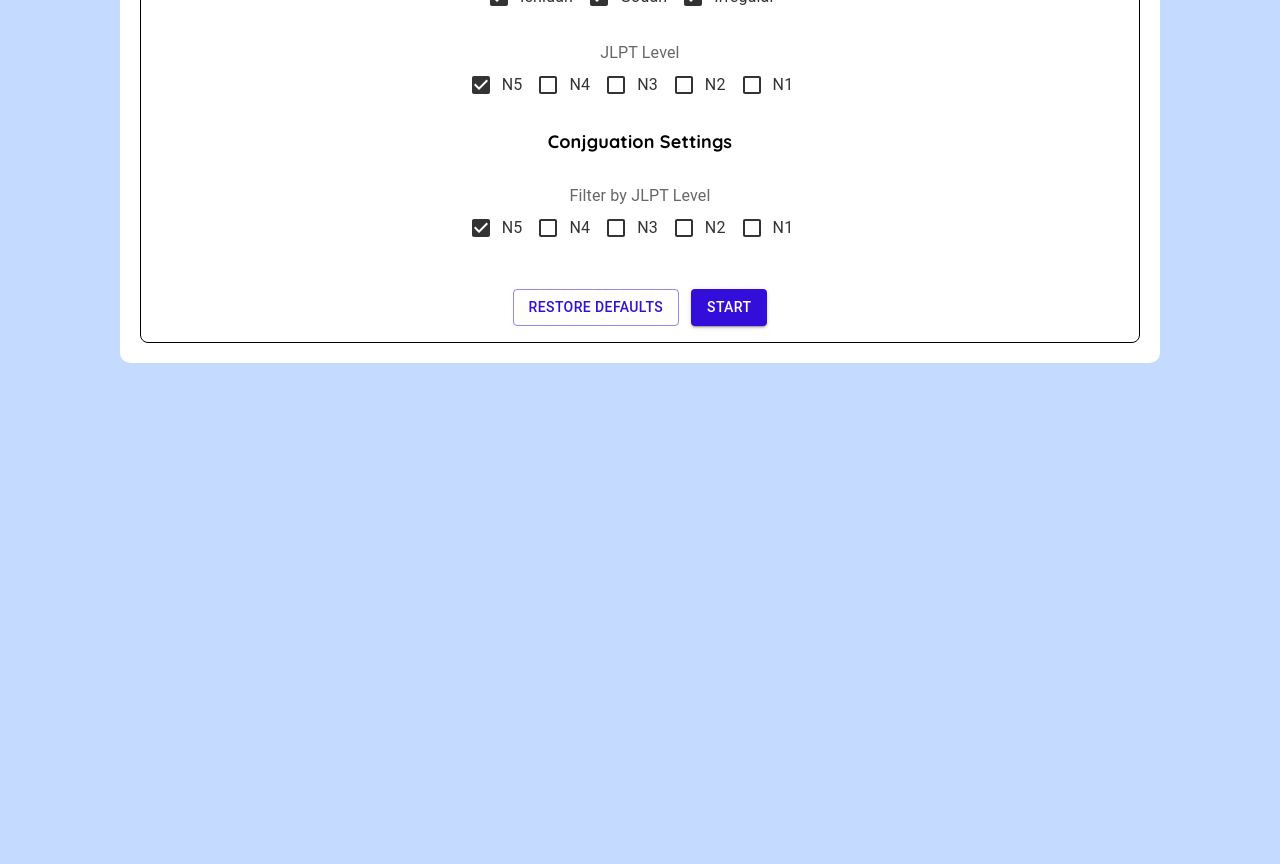
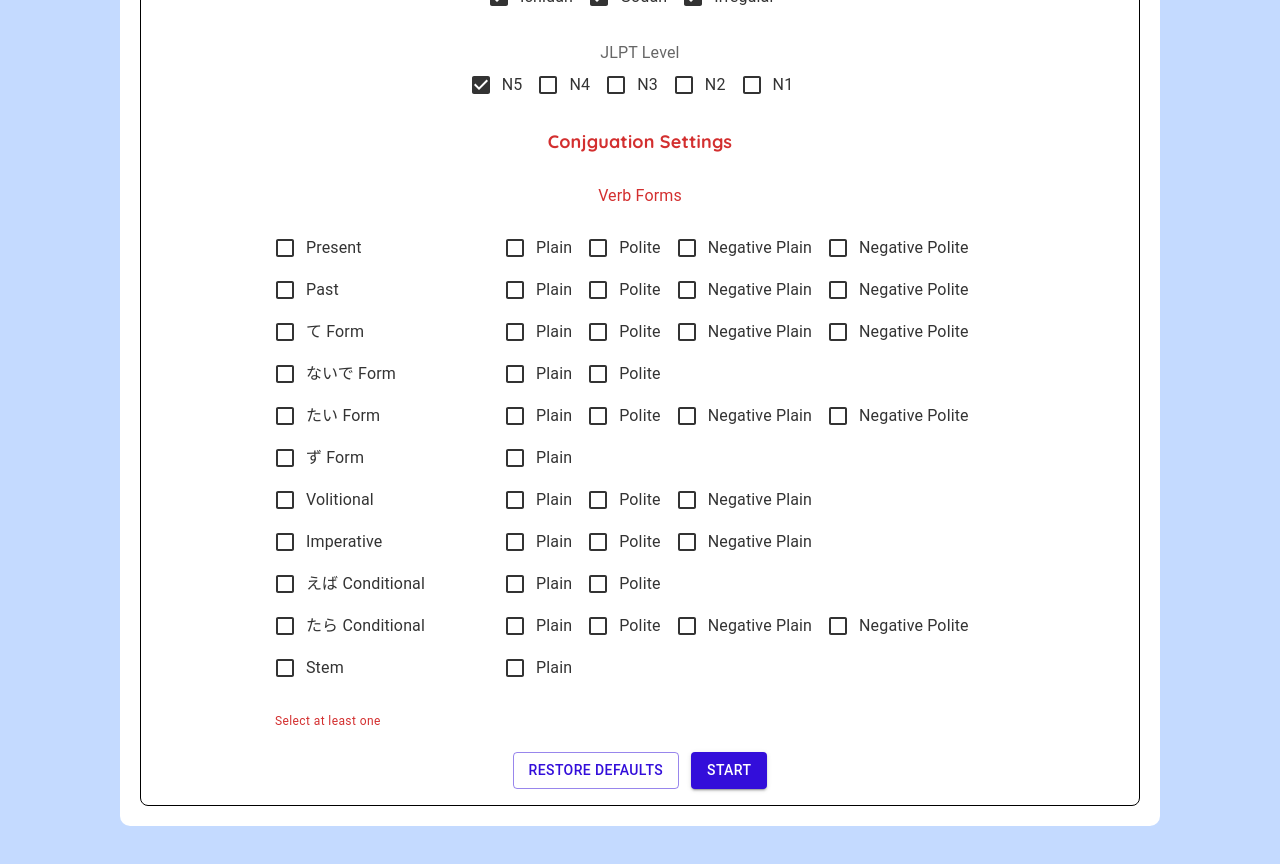
Before and after one commit to dan-turner-djt/Doushiryokucheck, a React (Create React App) app: page / in a window 1280 px wide. Shown: the part 620-1484 px from the top of the page. Before the commit the page ends 1023 px from the top, so only its background shows below. Built offline with nearby package versions, Linux system fonts and the light colour scheme.

Commit message:
add verb form checkbox grid

```diff
--- a/src/Components/SettingsForm/SettingsForm.tsx
+++ b/src/Components/SettingsForm/SettingsForm.tsx
@@ -64,6 +64,96 @@ const SettingsForm = (props: SettingsFormProps) => {
 		clN1: false
 	});
 
+	type VerbFormData = {
+		stem: {
+			plain: boolean
+		},
+		present: {
+			plain: boolean, polite: boolean, negativePlain: boolean, negativePolite: boolean
+		},
+		past: {
+			plain: boolean, polite: boolean, negativePlain: boolean, negativePolite: boolean
+		},
+		te: {
+			plain: boolean, polite: boolean, negativePlain: boolean, negativePolite: boolean
+		},
+		naide: {
+			plain: boolean, polite: boolean
+		},
+		tai: {
+			plain: boolean, polite: boolean, negativePlain: boolean, negativePolite: boolean
+		}
+		zu: {
+			plain: boolean
+		},
+		volitional: {
+			plain: boolean, polite: boolean, negativePlain: boolean
+		},
+		imperative: {
+			plain: boolean, polite: boolean, negativePlain: boolean
+		},
+		baConditional: {
+			plain: boolean, polite: boolean
+		},
+		taraConditional: {
+			plain: boolean, polite: boolean, negativePlain: boolean, negativePolite: boolean
+		}
+	}
+	type WithPlainForms = "stem" | "present" | "past" | "te" | "naide" | "tai" | "zu" | "volitional" | "imperative" | "baConditional" | "taraConditional";
+	type WithPoliteForms = "present" | "past" | "te" | "naide" | "tai" | "volitional" | "imperative" | "baConditional" | "taraConditional";
+	type WithNegativeForms = "present" | "past" | "te" | "tai" | "volitional" | "imperative" | "taraConditional";
+	type WithNegativePoliteForms = "present" | "past" | "te" | "tai" | "taraConditional";
+	type FormNames = WithPlainForms | WithPoliteForms | WithNegativeForms | WithNegativePoliteForms;
+
+	const [verbFormData, setVerbFormData] = useState<VerbFormData>({
+		stem: {
+			plain: false
+		},
+		present: {
+			plain: false, polite: false, negativePlain: false, negativePolite: false
+		},
+		past: {
+			plain: false, polite: false, negativePlain: false, negativePolite: false
+		},
+		te: {
+			plain: false, polite: false, negativePlain: false, negativePolite: false
+		},
+		naide: {
+			plain: false, polite: false
+		},
+		tai: {
+			plain: false, polite: false, negativePlain: false, negativePolite: false
+		},
+		zu: {
+			plain: false
+		},
+		volitional: {
+			plain: false, polite: false, negativePlain: false
+		},
+		imperative: {
+			plain: false, polite: false, negativePlain: false
+		},
+		baConditional: {
+			plain: false, polite: false
+		},
+		taraConditional: {
+			plain: false, polite: false, negativePlain: false, negativePolite: false
+		},
+	});
+
+	const isVerbFormError = (): boolean => {
+		for(const o of Object.entries(verbFormData)) {
+			const formInfo = o[1];
+			for(const v of Object.entries(formInfo)) {
+				if (v[1]) return false;
+			}
+		}
+
+		return true;
+	};
+	const vfInputRef = useRef<HTMLInputElement>(null);
+
+
 
 	const handleSubmit = (e: FormEvent<HTMLFormElement>) => {
 		e.preventDefault();
@@ -80,6 +170,13 @@ const SettingsForm = (props: SettingsFormProps) => {
 			if(verbLevelError) {
 				if (vlInputRef.current) {
 					vlInputRef.current.focus();
+					return;
+				}
+			}
+
+			if(isVerbFormError()) {
+				if(vfInputRef.current) {
+					vfInputRef.current.focus();
 					return;
 				}
 			}
@@ -164,15 +261,117 @@ const SettingsForm = (props: SettingsFormProps) => {
 	};
 
 	const handleClChange = (e: ChangeEvent<HTMLInputElement>) => {
+		setConjugationLevelData({...conjugationLevelData, [e.target.name]: e.target.checked});
+	};
+
+	const handleVfChange = (e: ChangeEvent<HTMLInputElement>, form: FormNames) => {
 		//setCurrentSettings({...currentSettings, [e.target.name]: e.target.checked});
-		setConjugationLevelData({...conjugationLevelData, [e.target.name]: e.target.checked});
+		setVerbFormData({...verbFormData, [form]: {...verbFormData[form], [e.target.name]: e.target.checked}});
+	};
+
+	const handleVfChangeParent = (e: ChangeEvent<HTMLInputElement>, form: FormNames) => {
+		if(e.target.checked) {
+			const obj: Record<string, boolean> = {};
+			for(const v in verbFormData[form]) {
+				obj[v] = true;
+			}
+			setVerbFormData({...verbFormData, [form]: obj});
+
+		} else if (!e.target.indeterminate) {
+			const obj: Record<string, boolean> = {};
+			for(const v in verbFormData[form]) {
+				obj[v] = false;
+			}
+			setVerbFormData({...verbFormData, [form]: obj});
+		}
+	};
+
+	const checkIndeterminate = (form: FormNames): boolean => {
+		const arr: boolean[] = [];
+		for(const v of Object.entries(verbFormData[form])) {
+			arr.push(v[1]);
+		}
+		return !(arr.every(v => v === true) || arr.every(v => v === false));
+	};
+
+	const checkboxParentGroup = (name: FormNames, label: string, first = false) => {
+		return (
+			<div>
+				<FormGroup>
+					<span className="checkbox-parent-group">
+						<span className="parent-checkbox">
+							<FormControlLabel
+								control={
+									<Checkbox checked={verbFormData[name].plain}
+										indeterminate={checkIndeterminate(name)}
+										onChange={(e) => handleVfChangeParent(e, name)}
+										name={name}
+										inputRef={first? vfInputRef : null}/>
+								}
+								label={label}
+							/>
+						</span>
+						<span className="children-checkboxes">
+							{"plain" in verbFormData[name] &&
+								<span>
+									<FormControlLabel
+										control={
+											<Checkbox checked={verbFormData[name as  WithPlainForms].plain}
+												onChange={(e) => handleVfChange(e, name)}
+												name="plain"/>
+										}
+										label="Plain"
+									/>
+								</span>
+							}
+							{"polite" in verbFormData[name] &&
+								<span>
+									<FormControlLabel
+										control={
+											<Checkbox checked={verbFormData[name as WithPoliteForms].polite}
+												onChange={(e) => handleVfChange(e, name)}
+												name="polite"/>
+										}
+										label="Polite"
+									/>
+								</span>
+							}
+							{"negativePlain" in verbFormData[name] &&
+								<span>
+									<FormControlLabel
+										control={
+											<Checkbox checked={verbFormData[name as WithNegativeForms].negativePlain}
+												onChange={(e) => handleVfChange(e, name)}
+												name="negativePlain"/>
+										}
+										label="Negative Plain"
+									/>
+								</span>
+							}
+							{"negativePolite" in verbFormData[name] &&
+								<span>
+									<FormControlLabel
+										control={
+											<Checkbox checked={verbFormData[name as WithNegativePoliteForms].negativePolite}
+												onChange={(e) => handleVfChange(e, name)}
+												name="negativePolite"/>
+										}
+										label="Negative Polite"
+									/>
+								</span>
+							}
+						</span>
+					</span>
+				</FormGroup>
+			</div>
+		);
 	};
 
 	return (
 		<Box sx={{ p: 2, border: "1px solid black", borderRadius: 2 }}>
 			<form className="form settings-form" onSubmit={ handleSubmit }>
 				<div>
-					<FormControl component="fieldset" variant="standard">
+					<FormControl component="fieldset" variant="standard" error={ !fieldData.wordAmount.valid || !fieldData.timeLimit.valid }>
 						<FormLabel component="legend" className="form-title">Test Settings</FormLabel>
 						<div className="field">
 							<TextField select
@@ -296,9 +495,9 @@ const SettingsForm = (props: SettingsFormProps) => {
 					</FormControl>
 				</div>
 				<div>
-					<FormControl component="fieldset" variant="standard">
+					<FormControl component="fieldset" variant="standard" error={isVerbFormError()}>
 						<FormLabel component="legend" className="form-title">Conjguation Settings</FormLabel>
-					</FormControl>
+						{false &&
 							<div className="checkbox-group">
 								<FormLabel>Filter by JLPT Level</FormLabel>
 								<FormGroup>
@@ -347,6 +546,26 @@ const SettingsForm = (props: SettingsFormProps) => {
 									</span>
 								</FormGroup>
 							</div>
+						}
+						<div className="checkbox-group">
+							<FormLabel>Verb Forms</FormLabel>
+							<div className="lineBreak"></div>
+							<div className="checkbox-grid">
+								{checkboxParentGroup("present", "Present", true)}
+								{checkboxParentGroup("past", "Past")}
+								{checkboxParentGroup("te", "て Form")}
+								{checkboxParentGroup("naide", "ないで Form")}
+								{checkboxParentGroup("tai", "たい Form")}
+								{checkboxParentGroup("zu", "ず Form")}
+								{checkboxParentGroup("volitional", "Volitional")}
+								{checkboxParentGroup("imperative", "Imperative")}
+								{checkboxParentGroup("baConditional", "えば Conditional")}
+								{checkboxParentGroup("taraConditional", "たら Conditional")}
+								{checkboxParentGroup("stem", "Stem")}
+							</div>
+						</div>
+						<FormHelperText>{ isVerbFormError()? "Select at least one" : "" }</FormHelperText>
+					</FormControl>
 				</div>
 				<div className="form-button-row">
 					<Button variant="outlined" color="darkBlue" type="button" className="button-primary" onClick={ handleRestoreDefaults }>Restore Defaults</Button>
--- a/src/styles.scss
+++ b/src/styles.scss
@@ -46,8 +46,32 @@ body {
     margin-bottom: 20px;
   }
 
+  .lineBreak {
+    margin-bottom: 20px;
+  }
+
+  .checkbox-grid {
+    max-width: 800px;
+    margin: auto;
+  }
+
   .checkbox-group {
     margin-bottom: 20px;
+  }
+
+  .checkbox-parent-group {
+    display: flex;
+    align-items: left;
+    justify-content: space-between;
+
+    .parent-checkbox {
+      margin-right: 64px;
+    }
+
+    .children-checkboxes {
+      min-width: 500px;
+      display: flex;
+    }
   }
 
   .form-button-row button {
```
Lines whose indentation alone changed are shown as unchanged.
